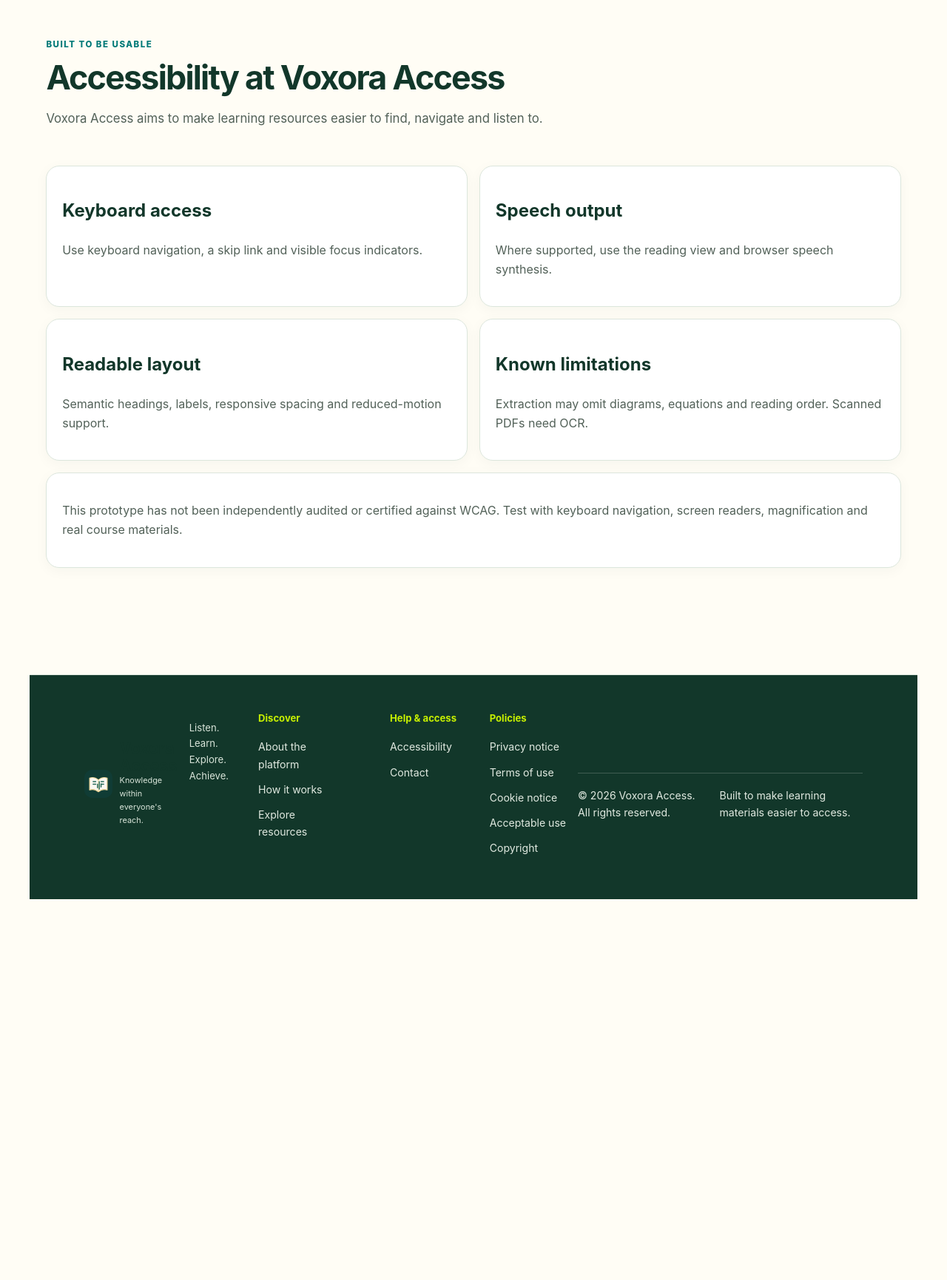
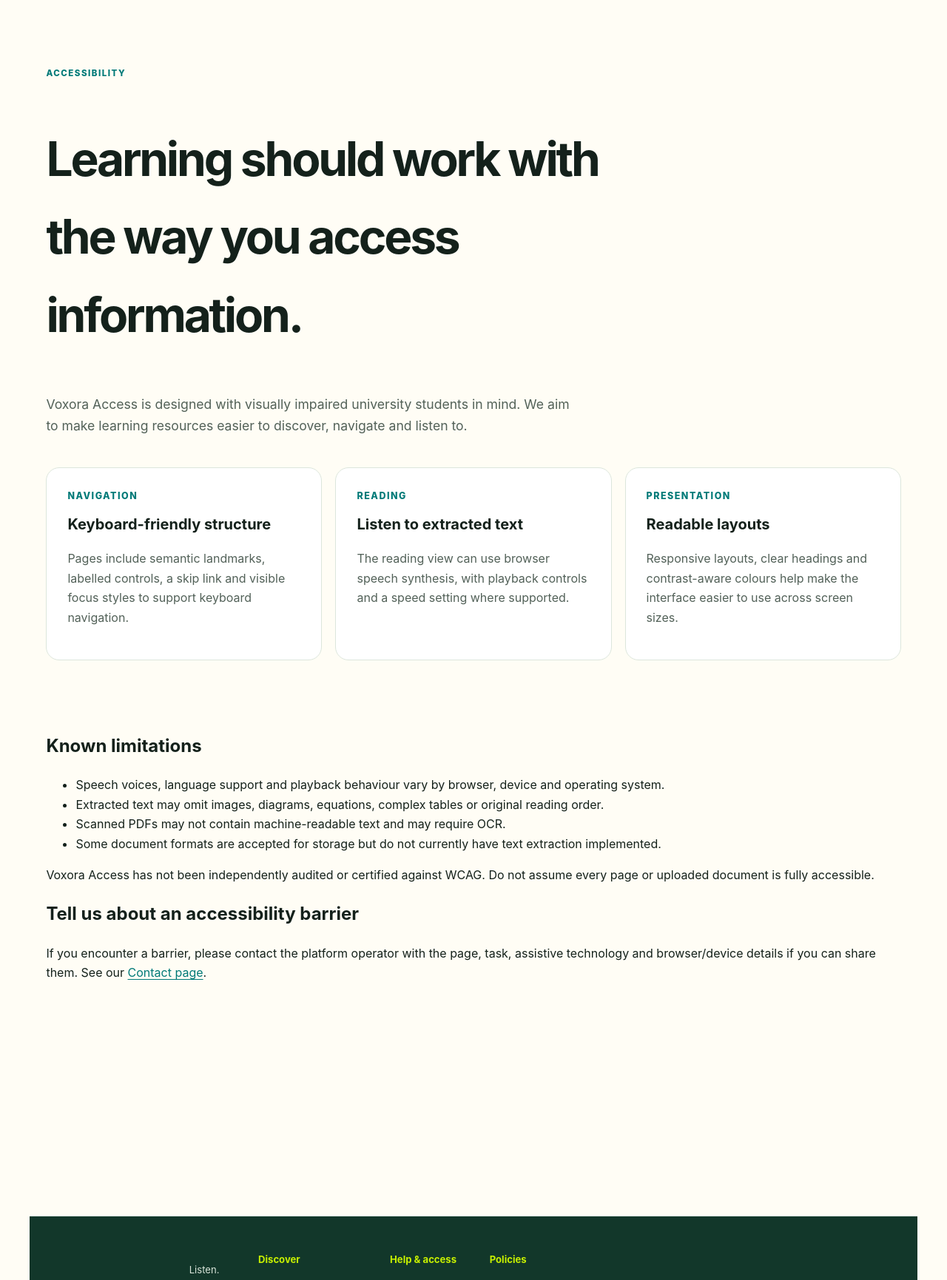
Before and after one commit to Davidnna/voxoraaccess, a Flask app: page /accessibility in a window 1280 px wide. Shown: the part 73-1804 px from the top of the page at 74% size. Before the commit the page ends 1289 px from the top, so only its background shows below. Run offline with Flask 3, Linux system fonts and the light colour scheme; parts of the project's set-up code (start-up, migrations or seed data) failed here and were passed over; some libraries are stand-ins or nearby versions.

Commit message:
Expand public accessibility statement and limitations

```diff
--- a/templates/accessibility.html
+++ b/templates/accessibility.html
@@ -1,46 +1,14 @@
-{% extends "base.html" %}{% block title %}Accessibility{% endblock %}{% block
-content %}
-<section class="intro">
-    <p class="eyebrow">Built to be usable</p>
-    <h1>Accessibility at Voxora Access</h1>
-    <p>
-        Voxora Access aims to make learning resources easier to find, navigate
-        and listen to.
-    </p>
-</section>
-<div class="features">
-    <article class="panel">
-        <h2>Keyboard access</h2>
-        <p>
-            Use keyboard navigation, a skip link and visible focus indicators.
-        </p>
-    </article>
-    <article class="panel">
-        <h2>Speech output</h2>
-        <p>
-            Where supported, use the reading view and browser speech synthesis.
-        </p>
-    </article>
-    <article class="panel">
-        <h2>Readable layout</h2>
-        <p>
-            Semantic headings, labels, responsive spacing and reduced-motion
-            support.
-        </p>
-    </article>
-    <article class="panel">
-        <h2>Known limitations</h2>
-        <p>
-            Extraction may omit diagrams, equations and reading order. Scanned
-            PDFs need OCR.
-        </p>
-    </article>
-</div>
-<section class="panel">
-    <p>
-        This prototype has not been independently audited or certified against
-        WCAG. Test with keyboard navigation, screen readers, magnification and
-        real course materials.
-    </p>
+{% extends "base.html" %}
+{% block title %}Accessibility at Voxora Access{% endblock %}
+{% block content %}
+<section class="public-page">
+    <p class="eyebrow">Accessibility</p><h1>Learning should work with the way you access information.</h1>
+    <p class="lede">Voxora Access is designed with visually impaired university students in mind. We aim to make learning resources easier to discover, navigate and listen to.</p>
+    <div class="feature-grid" style="margin-top:42px">
+        <article class="feature-card"><span class="feature-number">NAVIGATION</span><h3>Keyboard-friendly structure</h3><p>Pages include semantic landmarks, labelled controls, a skip link and visible focus styles to support keyboard navigation.</p></article>
+        <article class="feature-card"><span class="feature-number">READING</span><h3>Listen to extracted text</h3><p>The reading view can use browser speech synthesis, with playback controls and a speed setting where supported.</p></article>
+        <article class="feature-card"><span class="feature-number">PRESENTATION</span><h3>Readable layouts</h3><p>Responsive layouts, clear headings and contrast-aware colours help make the interface easier to use across screen sizes.</p></article>
+    </div>
+    <section class="section-block"><h2>Known limitations</h2><ul><li>Speech voices, language support and playback behaviour vary by browser, device and operating system.</li><li>Extracted text may omit images, diagrams, equations, complex tables or original reading order.</li><li>Scanned PDFs may not contain machine-readable text and may require OCR.</li><li>Some document formats are accepted for storage but do not currently have text extraction implemented.</li></ul><p class="policy-note">Voxora Access has not been independently audited or certified against WCAG. Do not assume every page or uploaded document is fully accessible.</p><h2>Tell us about an accessibility barrier</h2><p>If you encounter a barrier, please contact the platform operator with the page, task, assistive technology and browser/device details if you can share them. See our <a href="{{ url_for('contact') }}">Contact page</a>.</p></section>
 </section>
 {% endblock %}
```
